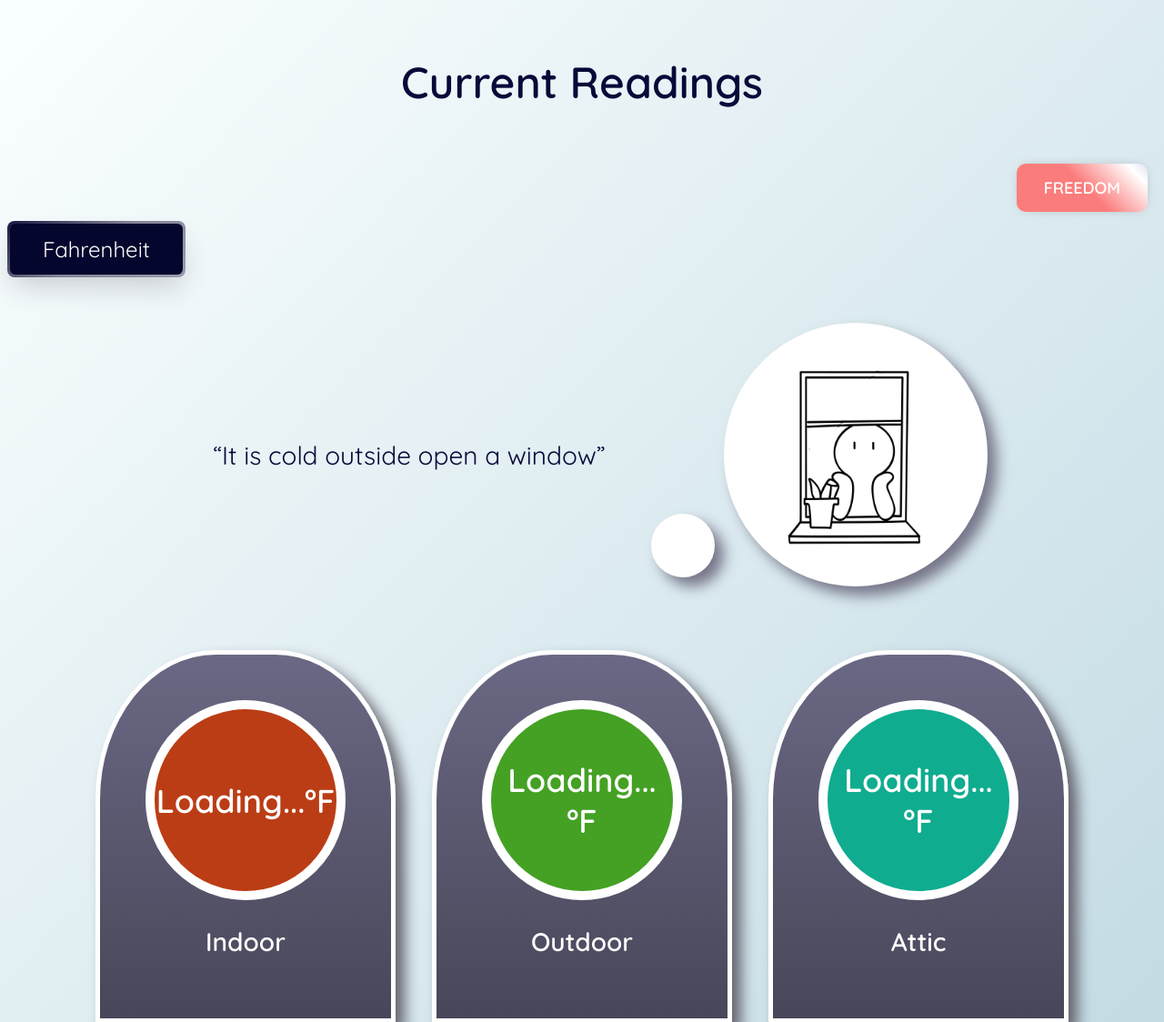
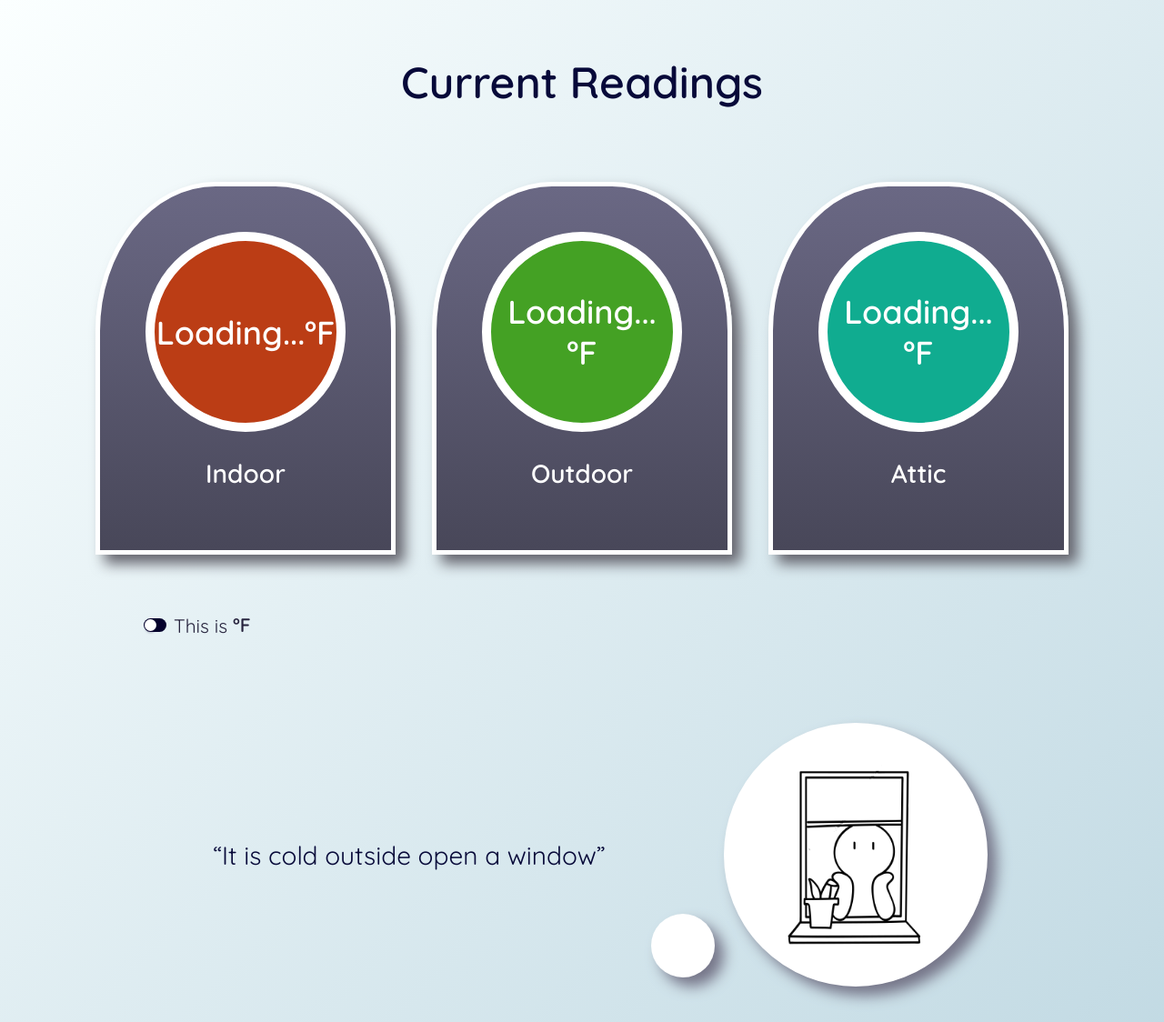
Before and after one commit to swharden/iot-weather-station, a PHP site: page / in a window 1280 px wide. Shown: the top 1124 px of the page at 91% size. Run offline with PHP 8.4, Linux system fonts and the light colour scheme.

Commit message:
added slider

```diff
--- a/src/html/index.html
+++ b/src/html/index.html
@@ -18,21 +18,16 @@
     <div class="container my-4">
         <h1 class="headerTitle">Current Readings</h1>
 
-        <!-- HTML !-->
-        <button class="button-87" role="button">FreeDom</button>
-        <!-- HTML !-->
-        <button class="button-64" role="button"><span class="text">Fahrenheit</span></button>
-
-        <div class="quoteRow">
-
-            <blockquote class="quoteTemp">“It is cold outside open a window”</blockquote>
-            <div class="ImgCircleSmall"></div>
-            <div class="circleTemp ImgCircle">
-                <img class="Img" src="./photos/rainy-day.png">
-            </div>
 
 
-        </div>
+
+        <!-- <button class="button-87" role="button">FreeDom</button>
+        <button class="button-64" role="button">
+
+            <span class="text">Fahrenheit</span></button>
+        -->
+
+        <div class="TempCol">
 
             <div class="TempRow">
                 <div class="TombTemp">
@@ -63,6 +58,30 @@
 
                 </div>
             </div>
+            <div class="checkbox-wrapper-35">
+                <input class="switch" type="checkbox" id="switch" name="switch" value="private">
+                <label for="switch">
+                    <span class="switch-x-text">This is </span>
+                    <span class="switch-x-toggletext">
+                        <span class="switch-x-unchecked"><span
+                                class="switch-x-hiddenlabel">Unchecked:
+                            </span>ºF</span>
+                        <span class="switch-x-checked"><span class="switch-x-hiddenlabel">Checked:
+                            </span>ºC</span>
+                    </span>
+                </label>
+            </div>
+        </div>
+        <div class="quoteRow">
+
+            <blockquote class="quoteTemp">“It is cold outside open a window”</blockquote>
+            <div class="ImgCircleSmall"></div>
+            <div class="circleTemp ImgCircle">
+                <img class="Img" src="./photos/rainy-day.png">
+            </div>
+
+
+        </div>
         <h2 class="gitHubLink">Check out this project on <a
                 href="https://github.com/swharden/iot-weather-station">GitHub</a>!
         </h2>
--- a/src/html/style.css
+++ b/src/html/style.css
@@ -53,8 +53,171 @@ Body
 
 }
 
+
+
+
+
+
+
+
+
+
+
+
+
+
+
+
+
+/* The switch - the box around the slider */
+
+.TempCol {
+    display: flex;
+    flex-direction: column;
+    justify-content: center;
+
+}
+
+
+.checkbox-wrapper-35 .switch {
+    display: none;
+}
+
+.checkbox-wrapper-35 .switch+label {
+    margin: 50px 15px 50px 150px;
+    -webkit-box-align: center;
+    -webkit-align-items: center;
+    -ms-flex-align: center;
+    align-items: center;
+    color: #26233d;
+    cursor: pointer;
+    display: -webkit-box;
+    display: -webkit-flex;
+    display: -ms-flexbox;
+    display: flex;
+    font-size: 21px;
+    line-height: 14px;
+    position: relative;
+    -webkit-user-select: none;
+    -moz-user-select: none;
+    -ms-user-select: none;
+    user-select: none;
+}
+
+.checkbox-wrapper-35 .switch+label::before,
+.checkbox-wrapper-35 .switch+label::after {
+    content: '';
+    display: block;
+}
+
+.checkbox-wrapper-35 .switch+label::before {
+    background-color: #05012c;
+    border-radius: 500px;
+    height: 15px;
+    margin-right: 8px;
+    -webkit-transition: background-color 0.125s ease-out;
+    transition: background-color 0.125s ease-out;
+    width: 25px;
+}
+
+.checkbox-wrapper-35 .switch+label::after {
+    background-color: #fff;
+    border-radius: 13px;
+    box-shadow: 0 3px 1px 0 rgba(37, 34, 71, 0.05), 0 2px 2px 0 rgba(37, 34, 71, 0.1), 0 3px 3px 0 rgba(37, 34, 71, 0.05);
+    height: 13px;
+    left: 1px;
+    position: absolute;
+    top: 1px;
+    -webkit-transition: -webkit-transform 0.125s ease-out;
+    transition: -webkit-transform 0.125s ease-out;
+    transition: transform 0.125s ease-out;
+    transition: transform 0.125s ease-out, -webkit-transform 0.125s ease-out;
+    width: 13px;
+}
+
+.checkbox-wrapper-35 .switch+label .switch-x-text {
+    display: block;
+    margin-right: .3em;
+}
+
+/* this is the off switch! */
+.checkbox-wrapper-35 .switch+label .switch-x-toggletext {
+    display: block;
+    font-weight: bold;
+    height: 15px;
+    overflow: hidden;
+    position: relative;
+    width: 35px;
+}
+
+.checkbox-wrapper-35 .switch+label .switch-x-unchecked,
+.checkbox-wrapper-35 .switch+label .switch-x-checked {
+    left: 0;
+    position: absolute;
+    top: 0;
+    -webkit-transition: opacity 0.125s ease-out, -webkit-transform 0.125s ease-out;
+    transition: opacity 0.125s ease-out, -webkit-transform 0.125s ease-out;
+    transition: transform 0.125s ease-out, opacity 0.125s ease-out;
+    transition: transform 0.125s ease-out, opacity 0.125s ease-out, -webkit-transform 0.125s ease-out;
+}
+
+.checkbox-wrapper-35 .switch+label .switch-x-unchecked {
+    opacity: 1;
+    -webkit-transform: none;
+    transform: none;
+}
+
+.checkbox-wrapper-35 .switch+label .switch-x-checked {
+    opacity: 0;
+    -webkit-transform: translate3d(0, 100%, 0);
+    transform: translate3d(0, 100%, 0);
+}
+
+.checkbox-wrapper-35 .switch+label .switch-x-hiddenlabel {
+    position: absolute;
+    visibility: hidden;
+}
+
+.checkbox-wrapper-35 .switch:checked+label::before {
+    background-color: #64bad9;
+}
+
+.checkbox-wrapper-35 .switch:checked+label::after {
+    -webkit-transform: translate3d(10px, 0, 0);
+    transform: translate3d(10px, 0, 0);
+}
+
+.checkbox-wrapper-35 .switch:checked+label .switch-x-unchecked {
+    opacity: 0;
+    -webkit-transform: translate3d(0, -100%, 0);
+    transform: translate3d(0, -100%, 0);
+}
+
+.checkbox-wrapper-35 .switch:checked+label .switch-x-checked {
+    opacity: 1;
+    -webkit-transform: none;
+    transform: none;
+}
+
+.checkbox-wrapper-58 input[type="checkbox"] {
+    visibility: hidden;
+    display: none;
+}
+
+.checkbox-wrapper-58 *,
+.checkbox-wrapper-58 ::after,
+.checkbox-wrapper-58 ::before {
+    box-sizing: border-box;
+}
+
+
+
+
+
+
+
 /*
-    Button Freedom first
+    Button Freedom first         Not in use!
 */
 .button-87 {
     margin: 10px;
@@ -92,6 +255,10 @@ Body
 .button-87:active {
     transform: scale(0.95);
 }
+
+
+
+
 
 /* CSS */
 .button-64 {
```
Lines whose indentation alone changed are shown as unchanged.
